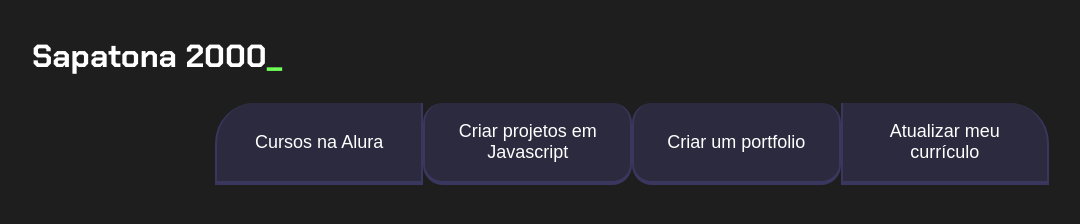
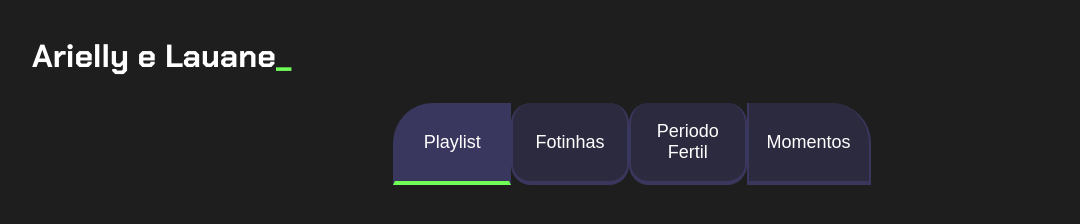
Before and after one commit to AryVitoriaa/Primeiro-Projeto-2024, a plain HTML site: page index.html in a window 1280 px wide. Shown: the whole page, without its empty margins (8-1088 px from the left). Drawn offline with Linux system fonts and the light colour scheme.

Commit message:
Add files via upload

```diff
--- a/index.html
+++ b/index.html
@@ -1,6 +1,5 @@
 <!DOCTYPE html>
 <html lang="pt-br">
-
 <head>
     <meta charset="UTF-8">
     <meta name="viewport" content="width=device-width, initial-scale=1.0">
@@ -10,13 +9,14 @@
 
 <body>
     <section class="conteudo-principal">
-        <h2 class="titulo-principal">Sapatona 2000<span>_</span></h2>
+        <h2 class="titulo-principal">Arielly e Lauane<span>_</span></h2>
         <div class="botoes">
-            <button class="botao ativo">Cursos na Alura</button>
-            <button class="botao">Criar projetos em Javascript</button>
-            <button class="botao">Criar um portfolio</button>
-            <button class="botao">Atualizar meu currículo</button>
+            <button class="botao ativo">Playlist</button>
+            <button class="botao">Fotinhas</button>
+            <button class="botao">Periodo Fertil</button>
+            <button class="botao">Momentos</button>
         </div>
     </section>
+    <script src="main.js"></script>
 </body>
 </html>
--- /dev/null
+++ b/main.js
@@ -0,0 +1,11 @@
+const botoes = document.querySelectorAll(".botao");
+
+for(let i=0;i <botoes.length;i++){
+    botoes[i].onclick = function(){
+
+        for(let j=0;j<botoes.length;j++){
+            botoes[j].classList.remove("ativo");
+        }
+        botoes[i].classList.add("ativo");
+    }
+}
--- a/style.css
+++ b/style.css
@@ -65,6 +65,10 @@ body {
 .botoes {
     display: block;
 }
+.ativo{
+    background-color: var(--botao-ativo);
+    border-bottom: 4px solid var(--verde);
+}
 
 
 @keyframes pisca{
```
